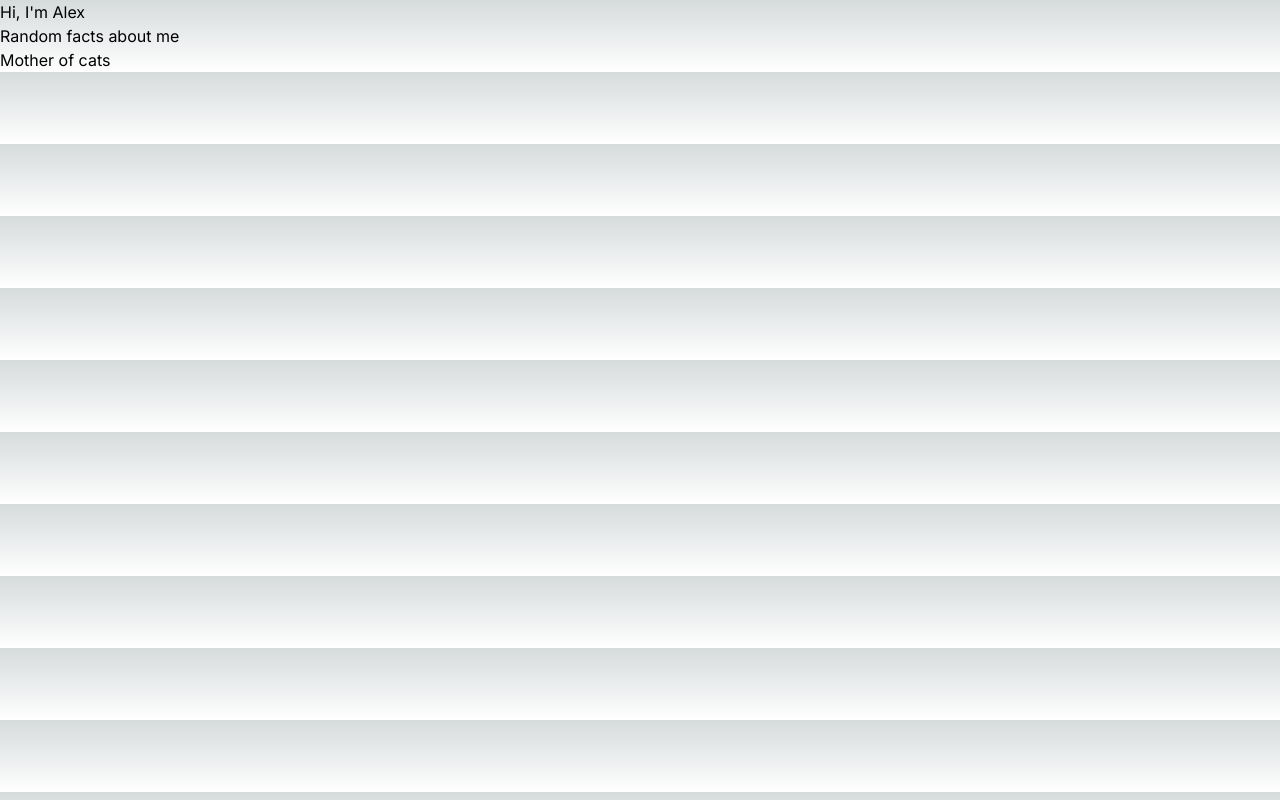
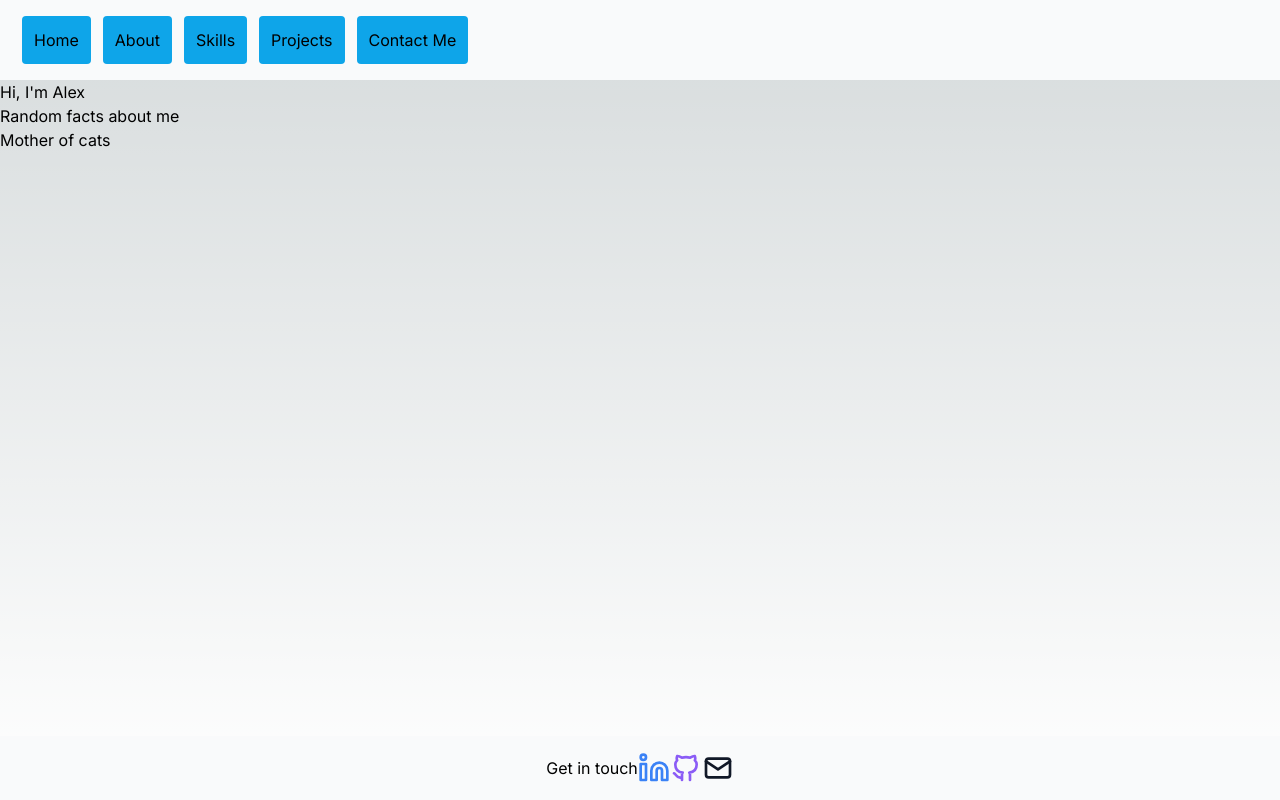
Before and after one commit to alehow84/Portfolio, a Next.js app: page / in a window 1280 px wide. Built offline with nearby package versions, Linux system fonts and the light colour scheme.

Commit message:
add basic layout

```diff
--- /dev/null
+++ b/src/app/components/layout/Footer.tsx
@@ -0,0 +1,52 @@
+export default function Footer() {
+  return (
+    <footer className="flex justify-center items-center p-4 bg-gray-50 h-max text-black">
+      Get in touch
+      <svg
+        className="h-8 w-8 text-blue-500"
+        viewBox="0 0 24 24"
+        fill="none"
+        stroke="currentColor"
+        stroke-width="2"
+        stroke-linecap="round"
+        stroke-linejoin="round"
+      >
+        {" "}
+        <path d="M16 8a6 6 0 0 1 6 6v7h-4v-7a2 2 0 0 0-2-2 2 2 0 0 0-2 2v7h-4v-7a6 6 0 0 1 6-6z" />{" "}
+        <rect x="2" y="9" width="4" height="12" />{" "}
+        <circle cx="4" cy="4" r="2" />
+      </svg>
+      <svg
+        className="h-8 w-8 text-violet-500"
+        width="24"
+        height="24"
+        viewBox="0 0 24 24"
+        stroke-width="2"
+        stroke="currentColor"
+        fill="none"
+        stroke-linecap="round"
+        stroke-linejoin="round"
+      >
+        {" "}
+        <path stroke="none" d="M0 0h24v24H0z" />{" "}
+        <path d="M9 19c-4.286 1.35-4.286-2.55-6-3m12 5v-3.5c0-1 .099-1.405-.5-2 2.791-.3 5.5-1.366 5.5-6.04a4.567 4.567 0 0 0 -1.333 -3.21 4.192 4.192 0 00-.08-3.227s-1.05-.3-3.476 1.267a12.334 12.334 0 0 0 -6.222 0C6.462 2.723 5.413 3.023 5.413 3.023a4.192 4.192 0 0 0 -.08 3.227A4.566 4.566 0 004 9.486c0 4.64 2.709 5.68 5.5 6.014-.591.589-.56 1.183-.5 2V21" />
+      </svg>
+      <svg
+        className="h-8 w-8 text-gray-900"
+        width="24"
+        height="24"
+        viewBox="0 0 24 24"
+        stroke-width="2"
+        stroke="currentColor"
+        fill="none"
+        stroke-linecap="round"
+        stroke-linejoin="round"
+      >
+        {" "}
+        <path stroke="none" d="M0 0h24v24H0z" />{" "}
+        <rect x="3" y="5" width="18" height="14" rx="2" />{" "}
+        <polyline points="3 7 12 13 21 7" />
+      </svg>
+    </footer>
+  );
+}
--- /dev/null
+++ b/src/app/components/layout/Home.tsx
@@ -0,0 +1,9 @@
+export default function Home() {
+  return (
+    <>
+      <h1>Hi, I'm Alex</h1>
+      <h2>Random facts about me</h2>
+      <p>Mother of cats</p>
+    </>
+  );
+}
--- /dev/null
+++ b/src/app/components/layout/Navbar.tsx
@@ -0,0 +1,23 @@
+export default function Navbar() {
+  //here i need to create a function to pull in the title of the parts of the portfolio website, turn it into an array and for each section, replicate a span item with a particular class name
+
+  return (
+    <nav className="flex p-4 bg-gray-50">
+      <span className="bg-sky-500 hover:bg-sky-600 rounded p-3 ml-1.5 mr-1.5">
+        Home
+      </span>
+      <span className="bg-sky-500 hover:bg-sky-600 rounded p-3 ml-1.5 mr-1.5">
+        About
+      </span>
+      <span className="bg-sky-500 hover:bg-sky-600 rounded p-3 ml-1.5 mr-1.5">
+        Skills
+      </span>
+      <span className="bg-sky-500 hover:bg-sky-600 rounded p-3 ml-1.5 mr-1.5">
+        Projects
+      </span>
+      <span className="bg-sky-500 hover:bg-sky-600 rounded p-3 ml-1.5 mr-1.5">
+        Contact Me
+      </span>
+    </nav>
+  );
+}
--- a/src/app/page.tsx
+++ b/src/app/page.tsx
@@ -1,11 +1,18 @@
 import Image from "next/image";
+import Navbar from "./components/layout/Navbar";
+import Footer from "./components/layout/Footer";
+import Home from "./components/layout/Home";
 
-export default function Home() {
+export default function App() {
   return (
     <>
-      <h1>Hi, I'm Alex</h1>
-      <h2>Random facts about me</h2>
-      <p>Mother of cats</p>
+      <div className="flex flex-col min-h-screen">
+        <Navbar></Navbar>
+        <main className="flex-1">
+          <Home></Home>
+        </main>
+        <Footer></Footer>
+      </div>
     </>
   );
 }
```
Also changed, not shown: src/app/components/layout/About.tsx (added), src/app/components/layout/Contact.tsx (added), src/app/components/layout/Projects.tsx (added), src/app/components/layout/Skills.tsx (added).
